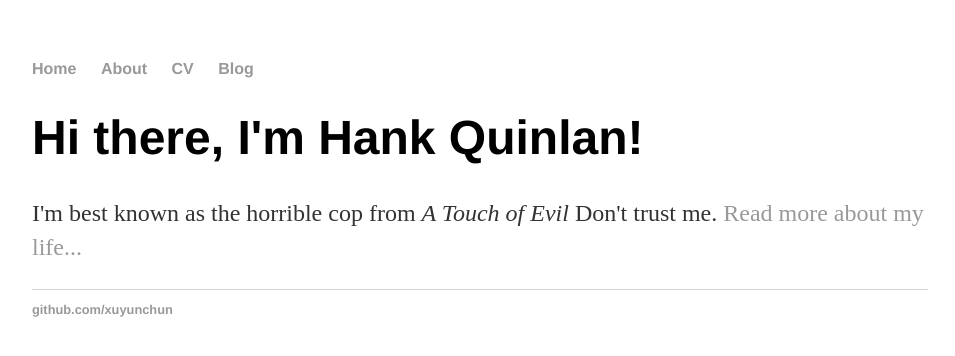
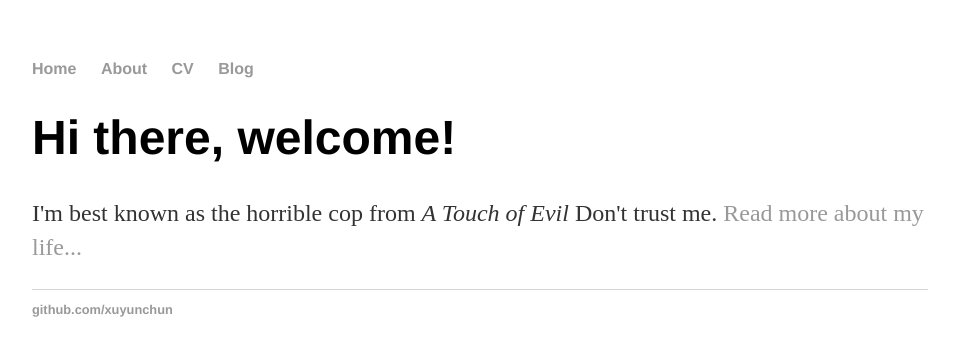
Before and after one commit to xuyunchun/xuyunchun.github.io, a Jekyll site: the page built from index.html, in a window 1280 px wide. Shown: the top 356 px of the page, without its empty margins (160-1115 px from the left). Built offline with Jekyll 4.4.1, drawn with Linux system fonts in a browser that asks for light colours.

Commit message:
Update index.html

```diff
--- a/index.html
+++ b/index.html
@@ -1,8 +1,8 @@
 ---
 layout: default
-title: Hank Quinlan, Horrible Cop
+title:  Horrible Cop
 ---
 <div class="blurb">
-	<h1>Hi there, I'm Hank Quinlan!</h1>
+	<h1>Hi there, welcome!</h1>
 	<p>I'm best known as the horrible cop from <em>A Touch of Evil</em> Don't trust me. <a href="/about">Read more about my life...</a></p>
 </div><!-- /.blurb -->
```
